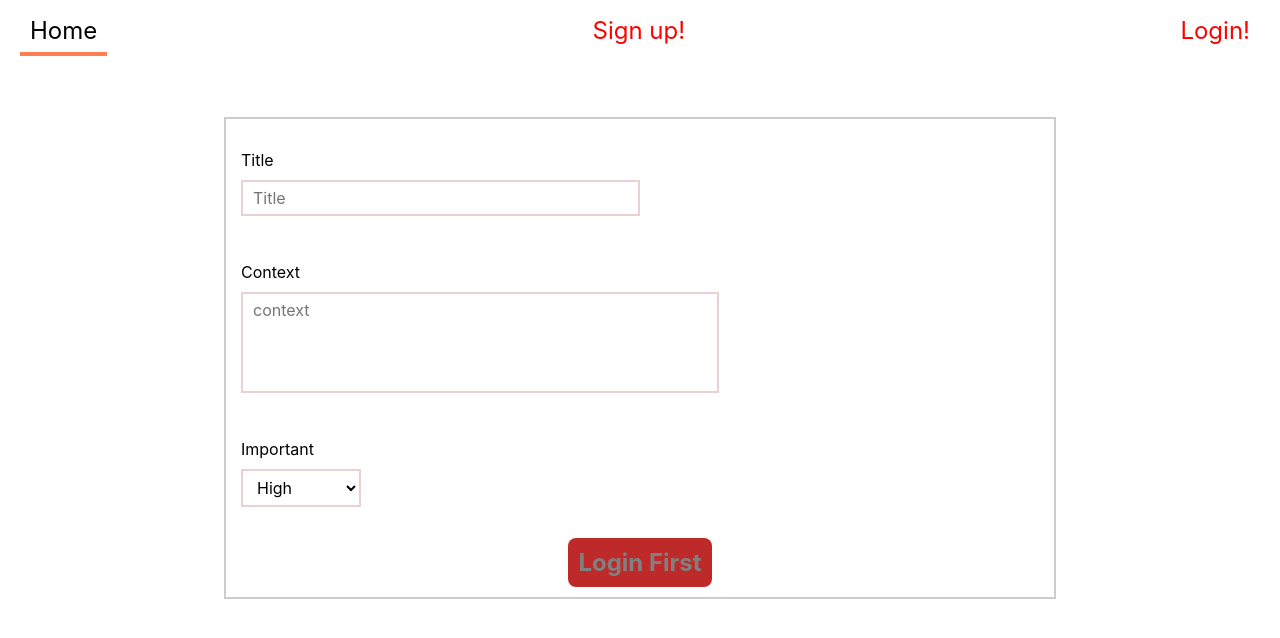
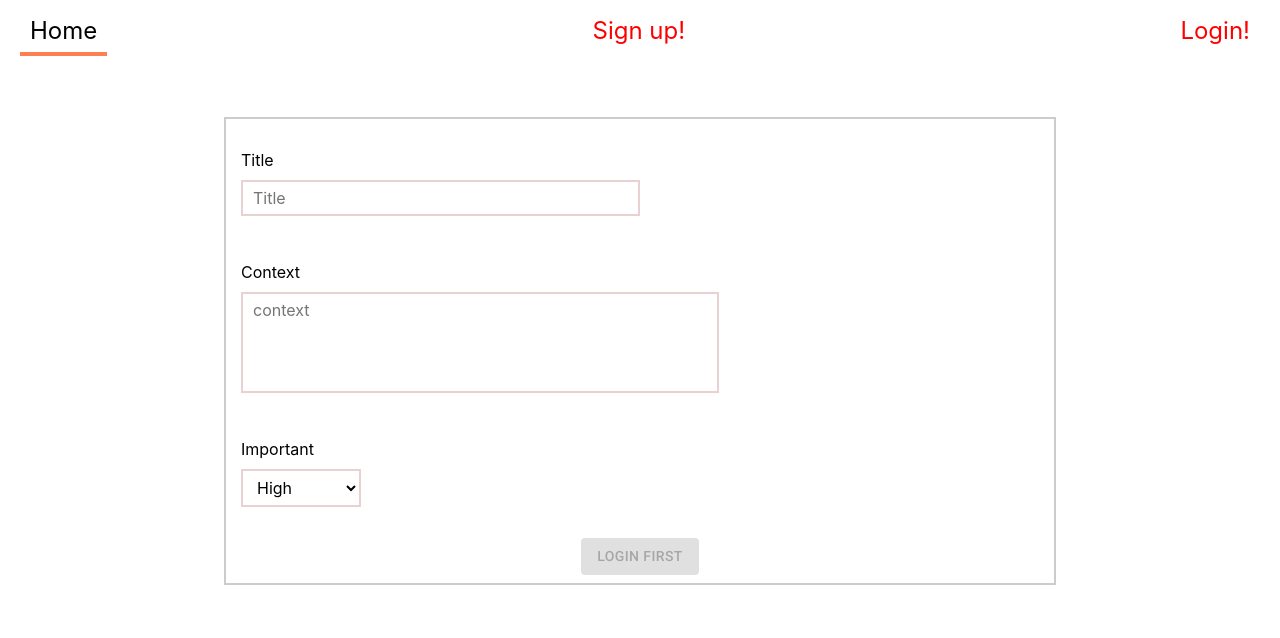
Before and after one commit to OmerCohenAviv/TodoApp, a React (Create React App) app: page / in a window 1280 px wide. Shown: the top 638 px of the page. Built offline with nearby package versions, Linux system fonts and the light colour scheme.

Commit message:
Started to add Matriel-UI

```diff
--- a/src/App.js
+++ b/src/App.js
@@ -4,18 +4,18 @@ import Home from './containers/Home/Home';
 import Auth from './containers/Auth/Auth';
 import Logout from './containers/Auth/Logout/Logout';
 import SignIn from './containers/Auth/SignIn/SignIn';
-
-
+import {connect} from 'react-redux';
 import { Route, Switch } from 'react-router-dom'
-
 import './App.css';
-
-
 import Layout from './hoc/Layout/Layout';
 import AllTodos from './containers/allTodos/allTodos';
+import * as actions from './store/actions/index';
 
 
 class App extends Component {
+  componentDidMount () {
+    return this.props.onAutoSignIn()
+  }
   render() {
     let routes = (
       <Switch>
@@ -34,5 +34,10 @@ class App extends Component {
   };
 };
 
+const mapDispatchToProps = dispatch => {
+  return {
+    onAutoSignIn: () => dispatch(actions.signInAuto())
+  }
+}
 
-export default App
+export default connect(null,mapDispatchToProps)(App)
--- a/src/components/UI/Button/Button.js
+++ b/src/components/UI/Buttons/defaultButton/Button.js
@@ -3,7 +3,7 @@ import Radium from 'radium'
 
 import classes from './Button.module.css';
 
-const button = (props) => (
+ const button = (props) => (
         <button
         disabled={!props.disable}
         style={props.style}
--- /dev/null
+++ b/src/components/UI/Buttons/sendButton/sendButton.js
@@ -0,0 +1,26 @@
+import React from 'react';
+import { makeStyles } from '@material-ui/core/styles';
+import Button from '@material-ui/core/Button';
+
+const useStyles = makeStyles(theme => ({
+  button: {
+    margin: theme.spacing(1),
+  },
+  input: {
+    display: 'none',
+  },
+}));
+
+const ContainedButtons = (props) => {
+  const classes = useStyles();
+  return (
+    <div>
+      <Button variant="contained" color={props.type} className={classes.button} onClick={props.clicked} disabled={!props.disable}>
+          {props.children}
+      </Button>
+
+    </div>
+  );
+}
+
+export default ContainedButtons;
--- a/src/containers/Auth/Auth.js
+++ b/src/containers/Auth/Auth.js
@@ -5,7 +5,7 @@ import { Redirect } from 'react-router-dom';
 import { updateObject, checkValid } from '../../sharedFunctions/sharedFunctions';
 import Input from '../../components/UI/Input/Input';
 import * as actions from '../../store/actions/index';
-import Button from '../../components/UI/Button/Button';
+import Button from '../../components/UI/Buttons/defaultButton/Button';
 import Spinner from '../../components/UI/Spinner/Spinner';
 
 
--- a/src/containers/Auth/SignIn/SignIn.js
+++ b/src/containers/Auth/SignIn/SignIn.js
@@ -5,7 +5,7 @@ import { Redirect } from 'react-router-dom';
 import { updateObject, checkValid } from '../../../sharedFunctions/sharedFunctions';
 import Input from '../../../components/UI/Input/Input';
 import * as actions from '../../../store/actions/index';
-import Button from '../../../components/UI/Button/Button';
+import Button from '../../../components/UI/Buttons/defaultButton/Button';
 import Spinner from '../../../components/UI/Spinner/Spinner';
 
 
--- a/src/containers/Home/Home.js
+++ b/src/containers/Home/Home.js
@@ -3,11 +3,11 @@ import Radium from 'radium'
 
 import { connect } from 'react-redux';
 import Input from '../../components/UI/Input/Input';
-import Button from '../../components/UI/Button/Button';
 import Card from '../../components/UI/Card/Card';
 import { updateObject, checkValid } from '../../sharedFunctions/sharedFunctions';
 import * as actions from '../../store/actions/index';
-import Spinner from '../../components/UI/Spinner/Spinner'
+import Spinner from '../../components/UI/Spinner/Spinner';
+import SendButton from '../../components/UI/Buttons/sendButton/sendButton';
 
 // import Modal from '../../components/UI/Modal/Modal';
 
@@ -94,15 +94,6 @@ class Home extends Component {
     };
 
     render() {
-        const styles = {
-            hoverLight: {
-                ':hover': {
-                    color: 'black',
-                    backgroundColor: 'yellow',
-                }
-            }
-        };
-
         let cardDataArr = [];
         for (let cardEl in this.state.cardData) {
             cardDataArr.push({
@@ -113,7 +104,7 @@ class Home extends Component {
 
         let card = <Spinner />
         let disable = true
-         disable = this.state.cardData['title'].valid && this.state.cardData['context'].valid && this.props.token !== null
+        disable = this.state.cardData['title'].valid && this.state.cardData['context'].valid && this.props.token !== null
         if (!this.props.loading) (
             card = (
                 <Card>
@@ -130,11 +121,14 @@ class Home extends Component {
                             />
                         ))
                     }
-                    <Button
-                        disable = {disable}
-                        style={styles.hoverLight}
-                        clicked={this.postingDataHandler}
-                        btnType='Success'> {this.props.token ? 'Submit' : 'Login First '} </Button>
+                    {console.log(disable)}
+                    <SendButton
+                    type={'primary'}
+                    disable={disable}
+                    clicked={this.postingDataHandler}
+                    clicking='clicking'>
+                        {this.props.token ? 'Submit' : 'Login First '}
+                    </SendButton>
                 </Card>
             )
         )
```
Also changed, not shown: src/components/UI/Buttons/defaultButton/Button.module.css (renamed from src/components/UI/Button/Button.module.css).
